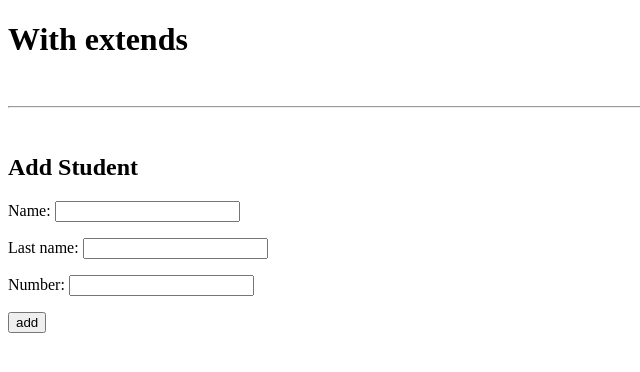
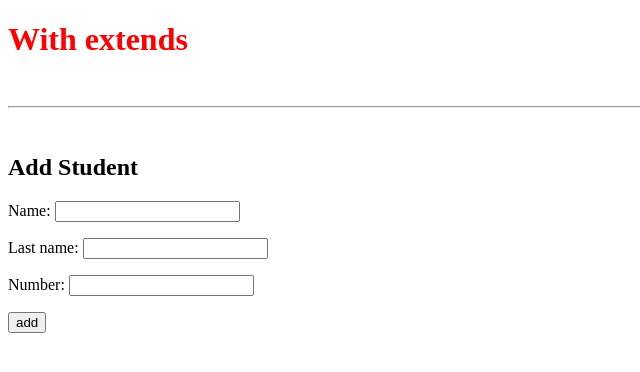
Before and after one commit to israfil3019/django-crud, a Django app: page /add/ in a window 1280 px wide. Shown: the top 372 px of the page, without its empty margins (0-640 px from the left). Run offline with Django 3.2, Linux system fonts and the light colour scheme.

Commit message:
use static style(in app, in project)

```diff
--- /dev/null
+++ b/src/fscohort/static/fscohort/main.css
@@ -0,0 +1,7 @@
+h1 {
+  color: red;
+}
+
+title{
+  color: red;
+}
--- a/src/fscohort/templates/fscohort/base.html
+++ b/src/fscohort/templates/fscohort/base.html
@@ -1,9 +1,11 @@
+{% load static %}
 <!DOCTYPE html>
 <html lang="en">
   <head>
     <meta charset="UTF-8" />
     <meta http-equiv="X-UA-Compatible" content="IE=edge" />
     <meta name="viewport" content="width=device-width, initial-scale=1.0" />
+    <link rel="stylesheet" href="{% static 'fscohort/main.css' %}">
     <title>
     {% block title %}
       Crud
--- a/src/project/settings.py
+++ b/src/project/settings.py
@@ -132,6 +132,7 @@ USE_TZ = True
 # https://docs.djangoproject.com/en/3.2/howto/static-files/
 
 STATIC_URL = '/static/'
+STATICFILES_DIRS =[BASE_DIR / "static_dir"]
 
 # Default primary key field type
 # https://docs.djangoproject.com/en/3.2/ref/settings/#default-auto-field
--- /dev/null
+++ b/src/static_dir/fscohort/mainfirst.css
@@ -0,0 +1,3 @@
+h1 {
+  color: blue;
+}
```
